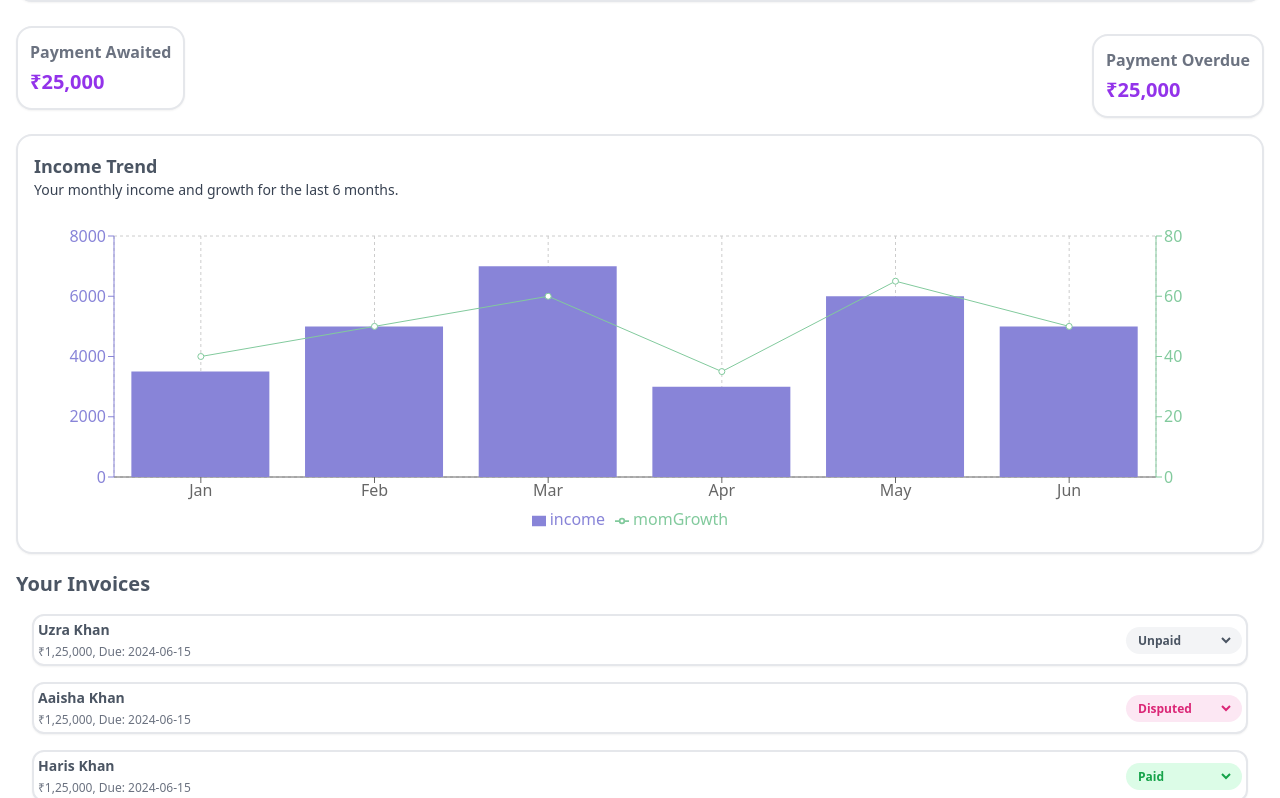
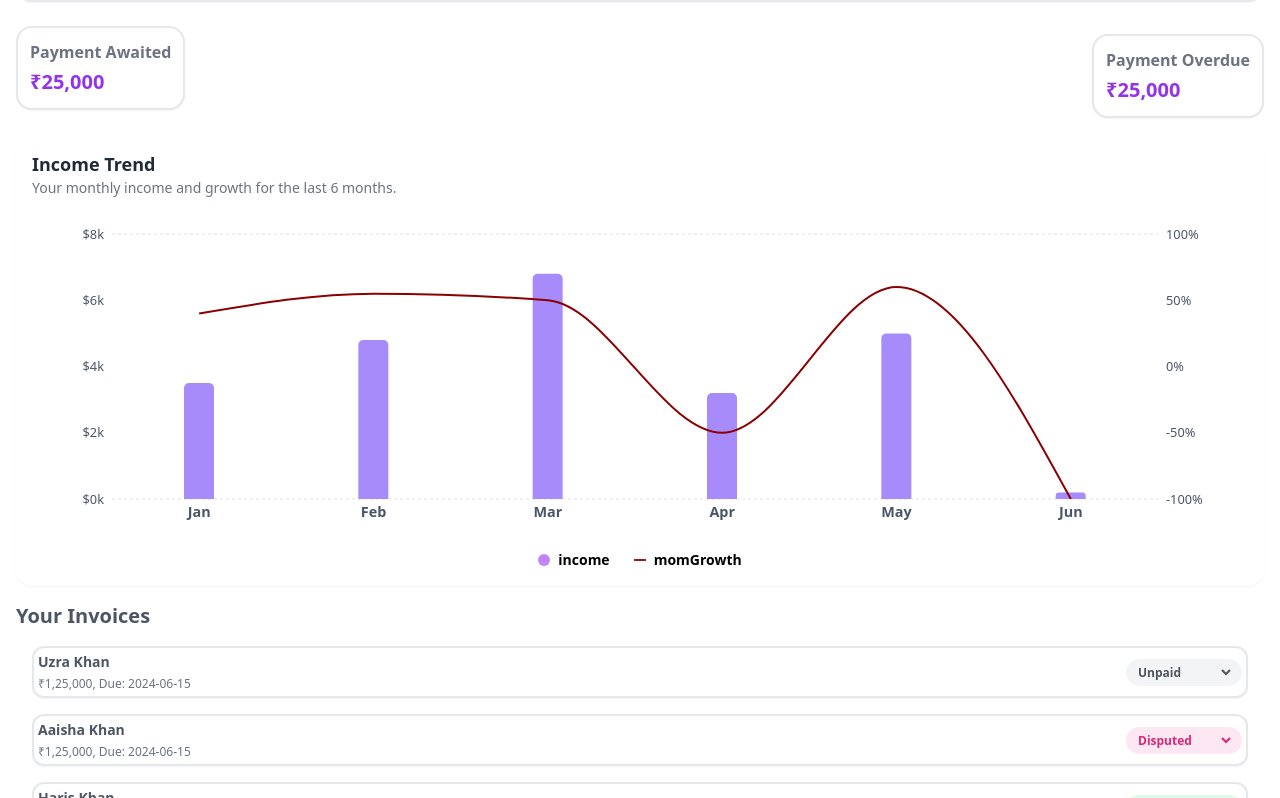
Before and after one commit to Uzrakhan/Dashboard-Sparkonomy, a React (Vite) app: page / in a window 1280 px wide. Shown: the part 602-1400 px from the top of the page. Built offline with nearby package versions, Linux system fonts and the light colour scheme.

Commit message:
Made the chart look more like the design given

```diff
--- a/src/components/Chart.jsx
+++ b/src/components/Chart.jsx
@@ -1,42 +1,90 @@
 import React from 'react';
-import { BarChart, Bar, XAxis, YAxis, CartesianGrid, Tooltip, Legend, ResponsiveContainer, LineChart, Line } from 'recharts';
+import {
+  BarChart, Bar, XAxis, YAxis, CartesianGrid, Tooltip, ResponsiveContainer, Line
+} from 'recharts';
 
-//dummy data to replicate the chart in the screenshot
+// Adjusted dummy data to include negative momGrowth and match visual scale
 const data = [
-  { name: "Jan", income: 3500, momGrowth: 40 },
-  { name: 'Feb', income: 5000, momGrowth: 50 },
-  { name: 'Mar', income: 7000, momGrowth: 60 },
-  { name: 'Apr', income: 3000, momGrowth: 35 },
-  { name: 'May', income: 6000, momGrowth: 65 },
-  { name: 'Jun', income: 5000, momGrowth: 50 },
-]
+  { name: 'Jan', income: 3500, momGrowth: 40 },  // ~$3.5k, 40%
+  { name: 'Feb', income: 4800, momGrowth: 55 },  // ~$4.8k, 55%
+  { name: 'Mar', income: 6800, momGrowth: 50 },  // ~$6.8k, 50%
+  { name: 'Apr', income: 3200, momGrowth: -50 }, // ~$3.2k, -50% (significant drop)
+  { name: 'May', income: 5000, momGrowth: 60 },  // ~$5.0k, 60%
+  { name: 'Jun', income: 200, momGrowth: -100 }, // ~$0.2k, -100% (sharp drop)
+];
 
-const Chart = () => {
+const IncomeChart = () => {
   return (
-    <div className="bg-white rounded-2xl shadow-sm p-4 border-2">
-      <h3 className='text-lg font-semibold text-gray-600'>
-        Income Trend
-      </h3>
-      <p className='text-sm text-gray-700 mb-4'>
-        Your monthly income and growth for the last 6 months.
-      </p>
+    <div className="bg-white rounded-2xl shadow-sm p-4">
+      {/* Title and description for the chart */}
+      <h3 className="text-lg font-semibold text-gray-800">Income Trend</h3>
+      <p className="text-sm text-gray-500 mb-4">Your monthly income and growth for the last 6 months.</p>
 
-      <div className='w-full h-80'>
+      <div className="w-full h-80">
         <ResponsiveContainer width="100%" height="100%">
           <BarChart data={data} margin={{ top: 20, right: 30, left: 20, bottom: 5 }}>
-            <CartesianGrid strokeDasharray="3 3"/>
-            <XAxis dataKey="name"/>
-            <YAxis yAxisId="left" orientation='left' stroke='#8884d8' />
-            <YAxis yAxisId="right" orientation='right' stroke='#82ca9d'/>
-            <Tooltip />
-            <Legend />
-            <Bar yAxisId="left" dataKey="income" fill='#8884d8' />
-            <Line yAxisId="right" dataKey="momGrowth" stroke='#82ca9d' />
+            <CartesianGrid strokeDasharray="3 3" vertical={false} stroke="#e0e0e0" /> {/* Hide vertical grid, lighten horizontal */}
+
+            {/* X-Axis for Months */}
+            <XAxis dataKey="name" axisLine={false} tickLine={false} style={{ fontSize: '0.9rem', fill: '#4a5568', fontWeight: 'bold' }} />
+
+            {/* Left Y-Axis for Income */}
+            <YAxis
+              yAxisId="left"
+              orientation="left"
+              stroke="#8884d8" // Purple for consistency
+              domain={[0, 8000]} // From $0k to $8k
+              tickCount={5} // To get 0, 2k, 4k, 6k, 8k
+              tickFormatter={(value) => `$${value / 1000}k`} // Formats to $0k, $2k etc.
+              axisLine={false} // Remove the y-axis line
+              tickLine={false} // Remove the y-axis ticks
+              style={{ fontSize: '0.8rem', fill: '#4a5568' }} // Adjust font size/color
+            />
+
+            {/* Right Y-Axis for MoM Growth */}
+            <YAxis
+              yAxisId="right"
+              orientation="right"
+              stroke="#82ca9d" // Green for consistency (we'll override Line color below)
+              domain={[-100, 100]} // From -100% to 100%
+              tickCount={5} // To get -100%, -50%, 0%, 50%, 100%
+              tickFormatter={(value) => `${value}%`} // Formats to -100%, -50% etc.
+              axisLine={false} // Remove the y-axis line
+              tickLine={false} // Remove the y-axis ticks
+              style={{ fontSize: '0.8rem', fill: '#4a5568' }} // Adjust font size/color
+            />
+
+            <Tooltip cursor={{ fill: 'rgba(0,0,0,0.05)' }} /> {/* Light grey background for tooltip cursor */}
+
+            {/* Bar for Income - set to the purple color */}
+            <Bar yAxisId="left" dataKey="income" fill="#a78bfa" barSize={30} radius={[5, 5, 0, 0]} /> {/* Tailwind's purple-400 or a similar shade, rounded tops */}
+
+            {/* Line for MoM Growth - set to the maroon color */}
+            <Line
+              yAxisId="right"
+              dataKey="momGrowth"
+              stroke="#8b0000" // Dark maroon/brown color from screenshot
+              strokeWidth={2}
+              type="monotone" // Smooth curve
+              dot={false} // No dots on the line
+            />
           </BarChart>
         </ResponsiveContainer>
       </div>
+
+      {/* Custom Legend (as seen in the screenshot) */}
+      <div className="flex justify-center items-center mt-4 space-x-6 text-sm font-semibold">
+        <div className="flex items-center">
+          <span className="w-3 h-3 rounded-full bg-purple-400 mr-2"></span>
+          <span>income</span>
+        </div>
+        <div className="flex items-center">
+          <span className="w-3 h-0.5 bg-red-800 mr-2"></span> {/* A short line for momGrowth */}
+          <span>momGrowth</span>
+        </div>
+      </div>
     </div>
-  )
-}
+  );
+};
 
-export default Chart
+export default IncomeChart;
```
